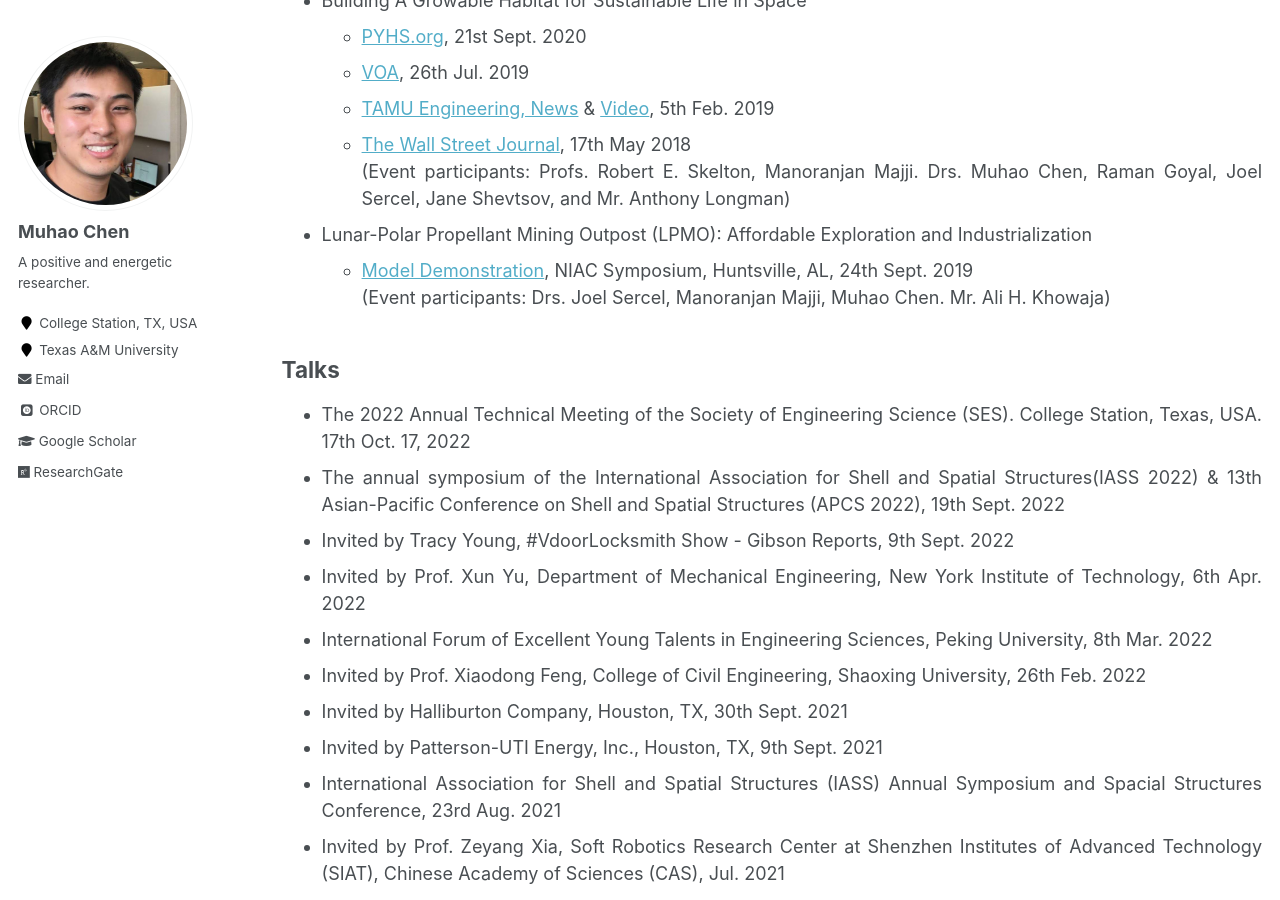
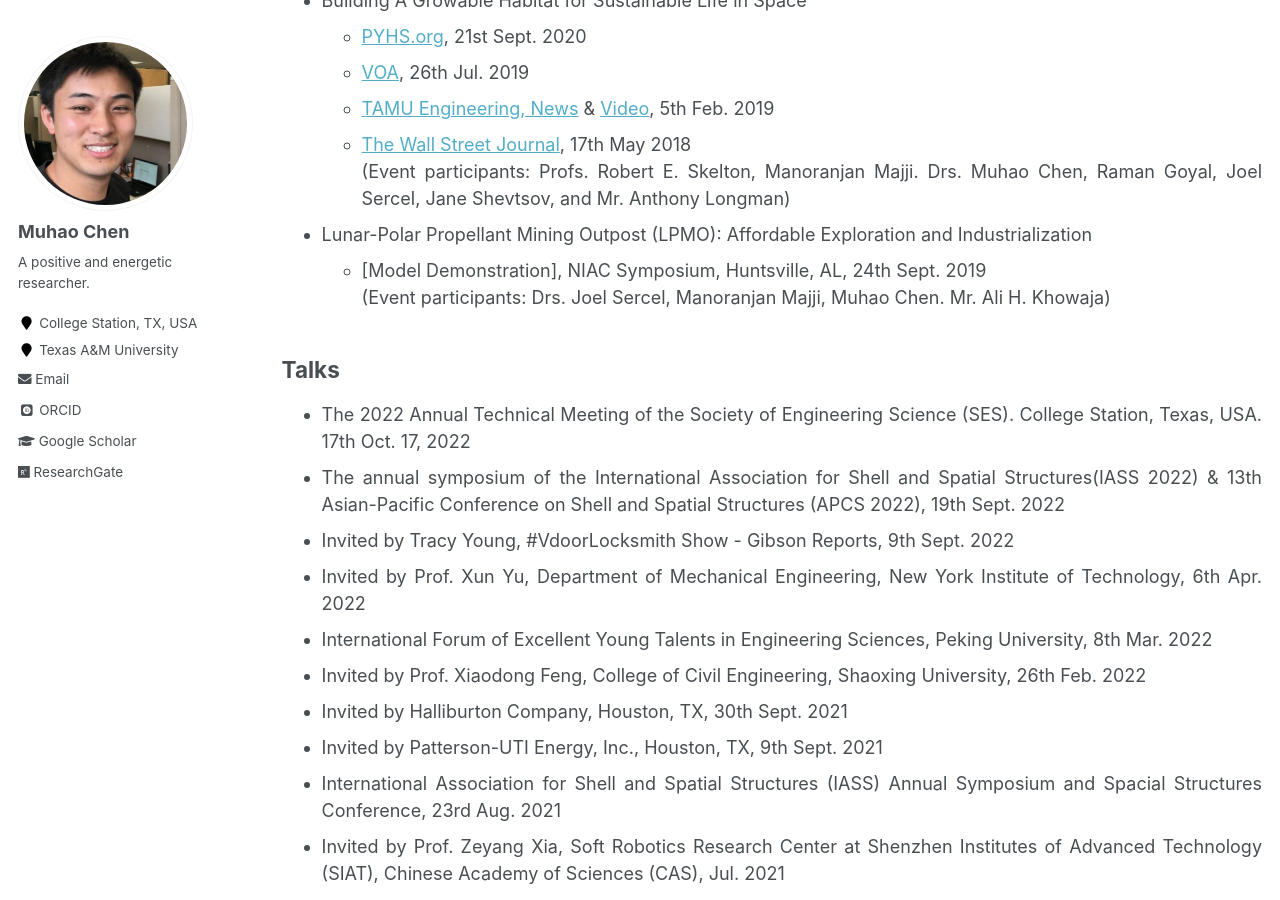
Before and after one commit to Muhao-Chen/muhao-chen.github.io, a Jekyll site: the page built from _pages/professional-activities.md, in a window 1280 px wide and 900 px high, scrolled down 429 px. Built offline with Jekyll 4.4.1, drawn with Linux system fonts in a browser that asks for light colours; some web fonts are replaced.

```diff
--- a/_pages/professional-activities.md
+++ b/_pages/professional-activities.md
@@ -27,10 +27,11 @@ toc_max_header: 1
     (Event participants: Profs. Robert E. Skelton, Manoranjan Majji. Drs. Muhao Chen, Raman Goyal, Joel Sercel, Jane Shevtsov, and Mr. Anthony Longman)
 
 - Lunar-Polar Propellant Mining Outpost (LPMO): Affordable Exploration and Industrialization
-    - [Model Demonstration](https://livestream.com/viewnow/niac2019/videos/196913328), NIAC Symposium, Huntsville, AL, 24th Sept.  2019
+    - [Model Demonstration], NIAC Symposium, Huntsville, AL, 24th Sept.  2019
     (Event participants: Drs. Joel Sercel, Manoranjan Majji, Muhao Chen. Mr. Ali H. Khowaja)
 
  <!-- and [Video](https://www.youtube.com/watch?v=Pu_aOUtN2wY&ab_channel=LuisRodriguez),-->
+ <!--(https://livestream.com/viewnow/niac2019/videos/196913328)-->
 
 ## Talks
 * The 2022 Annual Technical Meeting of the Society of Engineering Science (SES). College Station, Texas, USA. 17th Oct. 17, 2022
```
